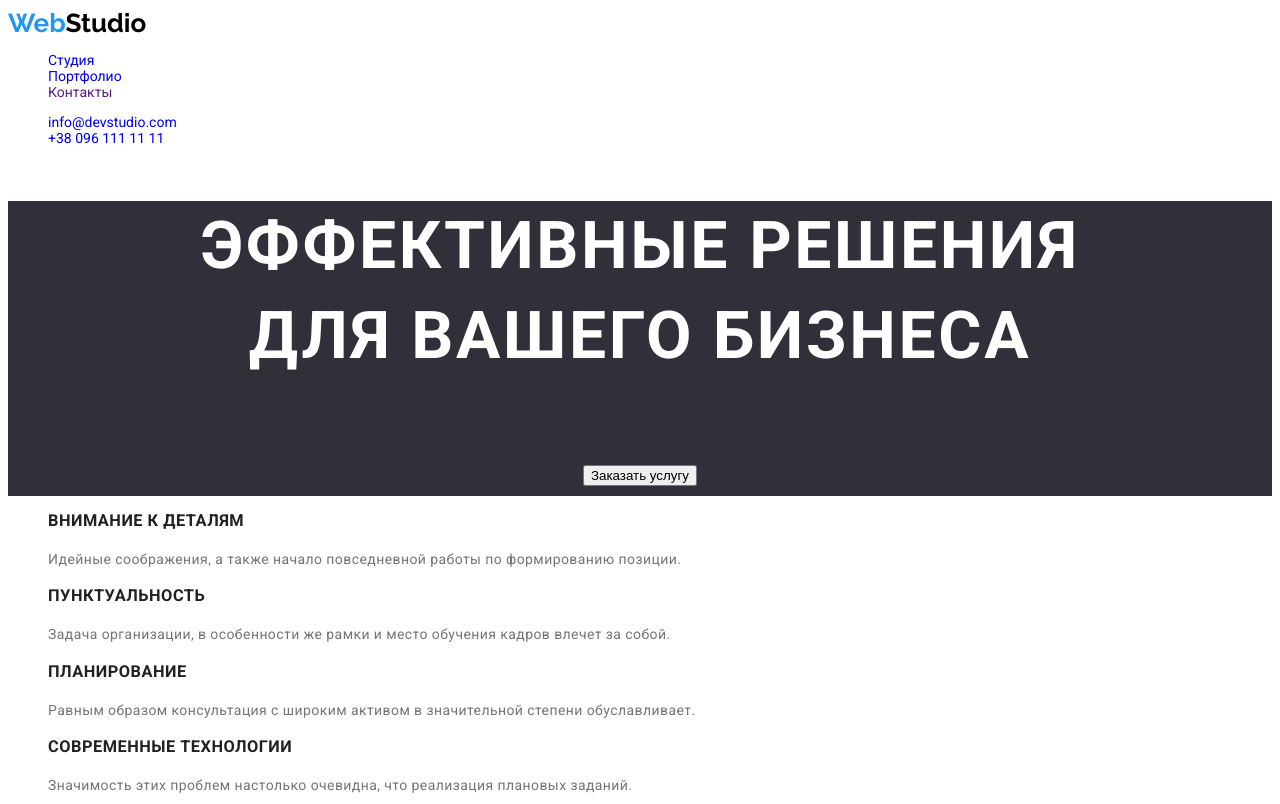
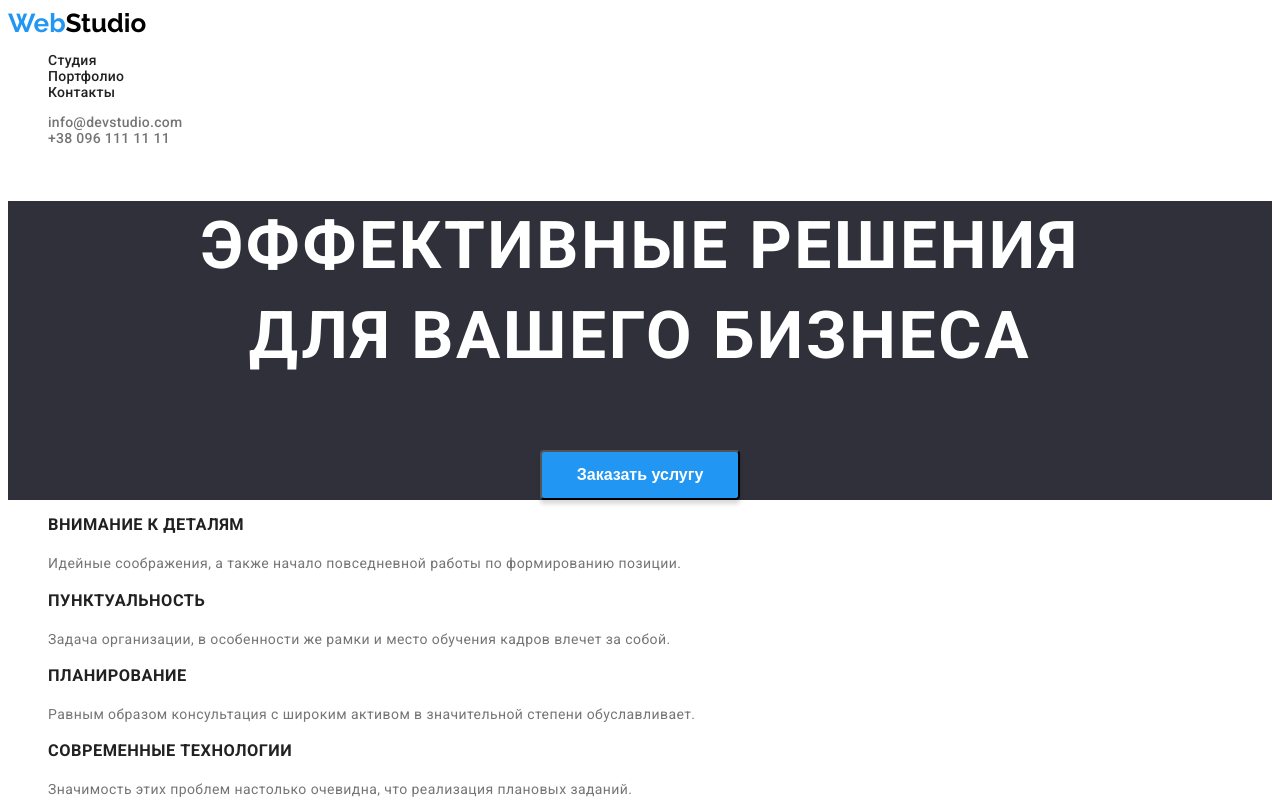
Before and after one commit to ivanytskyi2407/goit-markup-hw-02, a plain HTML site: page index.html in a window 1280 px wide. Shown: the top 804 px of the page. Drawn offline with Linux system fonts and the light colour scheme.

Commit message:
Update index.html

```diff
--- a/index.html
+++ b/index.html
@@ -21,14 +21,14 @@
       >
       <nav>
         <ul class="site-nav list">
-          <li><a href="./index.html">Студия</a></li>
-          <li><a href="./portfolio.html">Портфолио</a></li>
-          <li><a href="">Контакты</a></li>
+         <li><a class="site-nav-link" href="./index.html">Студия</a></li>
+          <li><a class="site-nav-link" href="./portfolio.html">Портфолио</a></li>
+          <li><a class="site-nav-link" href="">Контакты</a></li>
         </ul>
       </nav>
       <ul class="auth-nav list">
-        <li><a href="maito:info@devstudio.com">info@devstudio.com</a></li>
-        <li><a href="tel:+380961111111">+38 096 111 11 11</a></li>
+        <li><a class="auth-nav-link" href="maito:info@devstudio.com">info@devstudio.com</a></li>
+        <li><a class="auth-nav-link" href="tel:+380961111111">+38 096 111 11 11</a></li>
       </ul>
     </header>
     <!--Main-->
@@ -36,7 +36,7 @@
       <!--Заказ услуг-->
       <section class="order">
         <h1>Эффективные решения <br />для вашего бизнеса</h1>
-        <button type="button">Заказать услугу</button>
+        <button class="order-btn" type="button">Заказать услугу</button>
       </section>
       <!--наше преимущество-->
       <section class="section">
@@ -158,13 +158,13 @@
       <address class="address">
         <ul class="list">
           <li>
-            <a href="">г. Киев, пр-т Леси Украинки, 26</a>
+            <a class="address-a" href="">г. Киев, пр-т Леси Украинки, 26</a>
           </li>
           <l class="contacts"i>
-            <a href="maito:info@devstudio.com">info@devstudio.com</a>
+            <a class="contacts-a" href="maito:info@devstudio.com">info@devstudio.com</a>
           </li>
           <li class="contacts">
-            <a href="tel:+380961111111">+38 096 111 11 11</a>
+            <a class="contacts-a" href="tel:+380961111111">+38 096 111 11 11</a>
           </li>
         </ul>
       </address>
```
